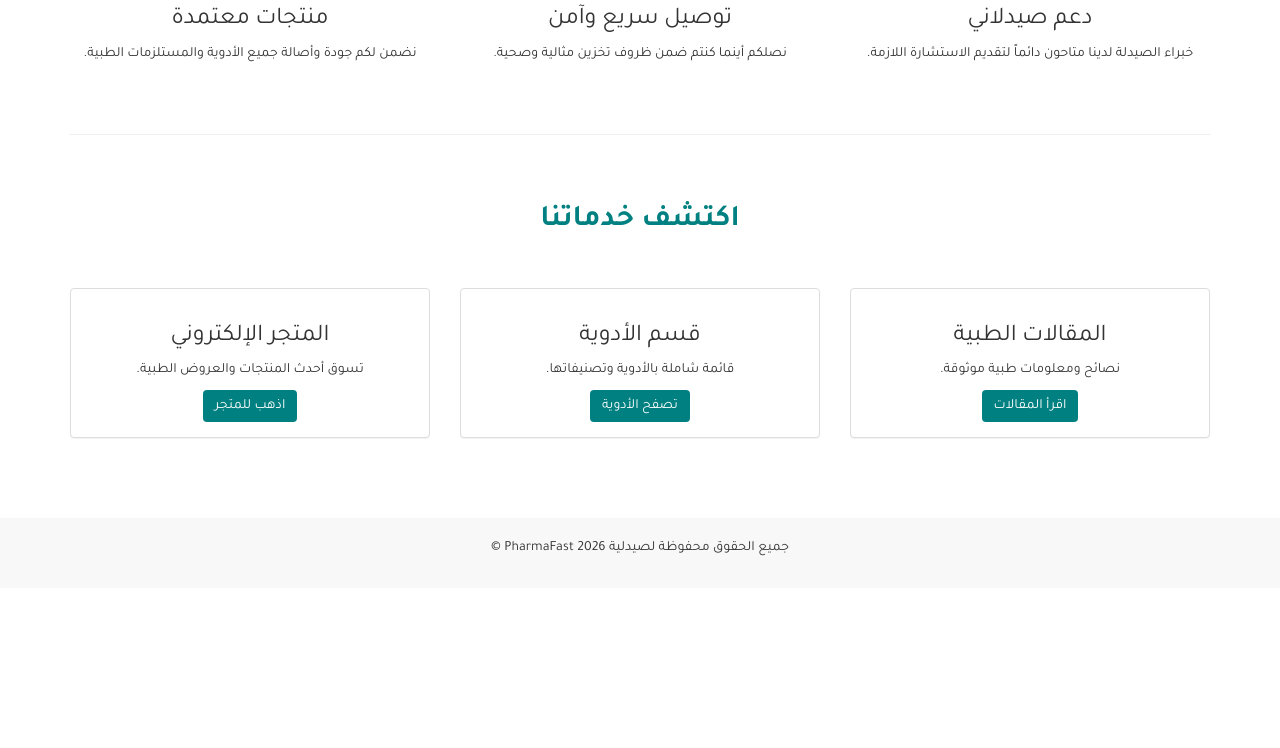
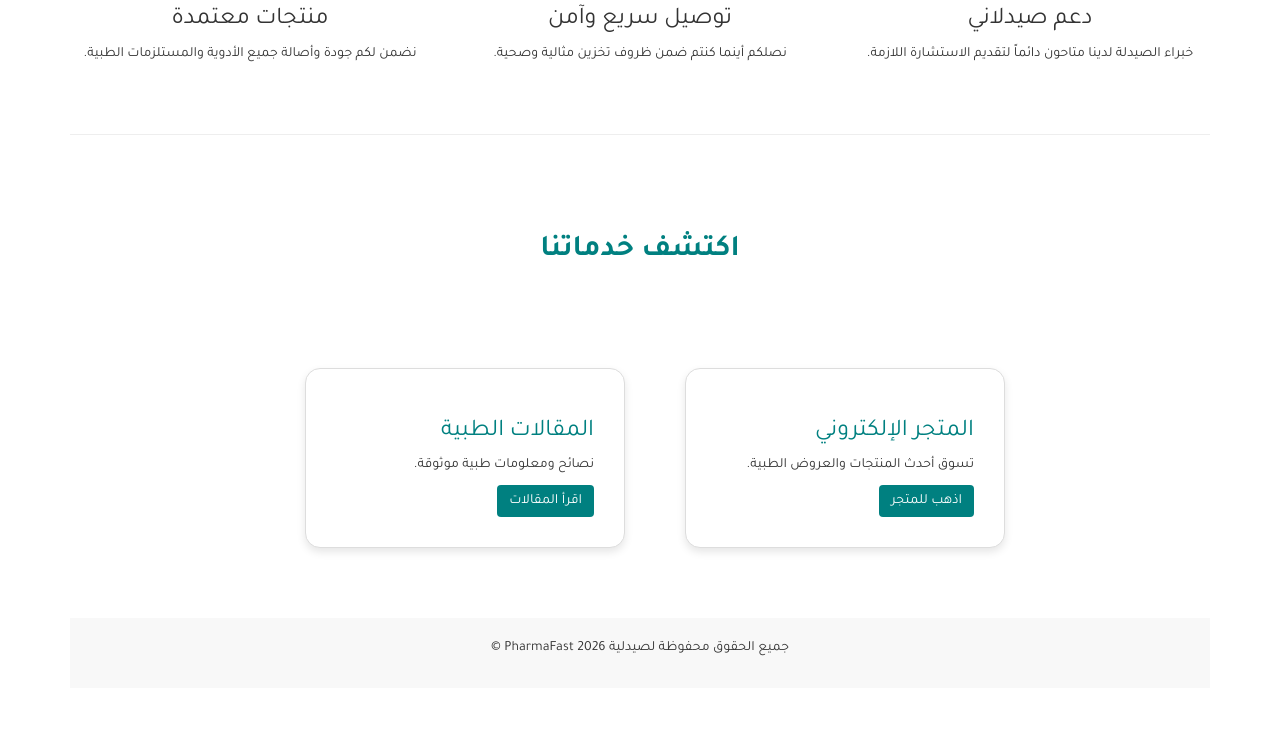
Before and after one commit to reemmerwan/Pharmacy-System, a PHP site: page /Pharmacy_System/ in a window 1280 px wide. Shown: the part 700-1448 px from the top of the page. Before the commit the page ends 1256 px from the top, so only its background shows below. Run offline with PHP 8.4, Linux system fonts and the light colour scheme.

Commit message:
Update index.php

```diff
--- a/index.php
+++ b/index.php
@@ -1,7 +1,7 @@
 <?php include('header.php'); ?>
 
 <style>
-    /* تصميم الواجهة الجذابة */
+
     .hero-section {
         background: linear-gradient(rgba(0, 128, 128, 0.8), rgba(0, 128, 128, 0.8)),
                     url('https://images.unsplash.com/photo-1587854692152-cbe660dbde88?auto=format&fit=crop&w=1350&q=80');
@@ -16,7 +16,7 @@
     .feature-box:hover { transform: scale(1.05); }
     .icon-style { font-size: 50px; color: #008080; margin-bottom: 20px; }
 
-    /* تنسيق إضافي للأقسام الجديدة */
+
     .section-title { margin-bottom: 50px; color: #008080; font-weight: bold; }
     .btn-custom { background-color: #008080; color: white; border: none; }
     .btn-custom:hover { background-color: #005f5f; color: white; }
@@ -51,36 +51,32 @@
 
     <hr>
 
-    <div class="row text-center" style="margin-top: 50px;">
+    <div class="row" style="margin-top: 50px; display: flex; justify-content: center; gap: 30px; flex-wrap: wrap;">
+
+    <div style="width: 100%; text-align: center; margin-bottom: 20px;">
         <h2 class="section-title">اكتشف خدماتنا</h2>
-        <div class="col-md-4">
-            <div class="panel panel-default">
-                <div class="panel-body">
-                    <h3>المتجر الإلكتروني</h3>
-                    <p>تسوق أحدث المنتجات والعروض الطبية.</p>
-                    <a href="http://localhost/Pharmacy_System/admin/medicines.php" class="btn btn-custom">اذهب للمتجر</a>
-                </div>
-            </div>
-        </div>
-        <div class="col-md-4">
-            <div class="panel panel-default">
-                <div class="panel-body">
-                    <h3>قسم الأدوية</h3>
-                    <p>قائمة شاملة بالأدوية وتصنيفاتها.</p>
-                    <a href="medicines.php" class="btn btn-custom">تصفح الأدوية</a>
-                </div>
-            </div>
-        </div>
-        <div class="col-md-4">
-            <div class="panel panel-default">
-                <div class="panel-body">
-                    <h3>المقالات الطبية</h3>
-                    <p>نصائح ومعلومات طبية موثوقة.</p>
-                    <a href="articles.php" class="btn btn-custom">اقرأ المقالات</a>
-                </div>
+    </div>
+
+    <div class="col-md-4" style="max-width: 350px;">
+        <div class="panel panel-default" style="border-radius: 15px; box-shadow: 0 4px 8px rgba(0,0,0,0.1);">
+            <div class="panel-body" style="padding: 30px;">
+                <h3 style="color: #008080;">المتجر الإلكتروني</h3>
+                <p>تسوق أحدث المنتجات والعروض الطبية.</p>
+                <a href="http://localhost/Pharmacy_System/admin/medicines.php" class="btn btn-custom" style="background-color: #008080; color: white;">اذهب للمتجر</a>
             </div>
         </div>
     </div>
+
+    <div class="col-md-4" style="max-width: 350px;">
+        <div class="panel panel-default" style="border-radius: 15px; box-shadow: 0 4px 8px rgba(0,0,0,0.1);">
+            <div class="panel-body" style="padding: 30px;">
+                <h3 style="color: #008080;">المقالات الطبية</h3>
+                <p>نصائح ومعلومات طبية موثوقة.</p>
+                <a href="articles.php" class="btn btn-custom" style="background-color: #008080; color: white;">اقرأ المقالات</a>
+            </div>
+        </div>
+    </div>
+
 </div>
 
 <?php include('footer.php'); ?>
```
